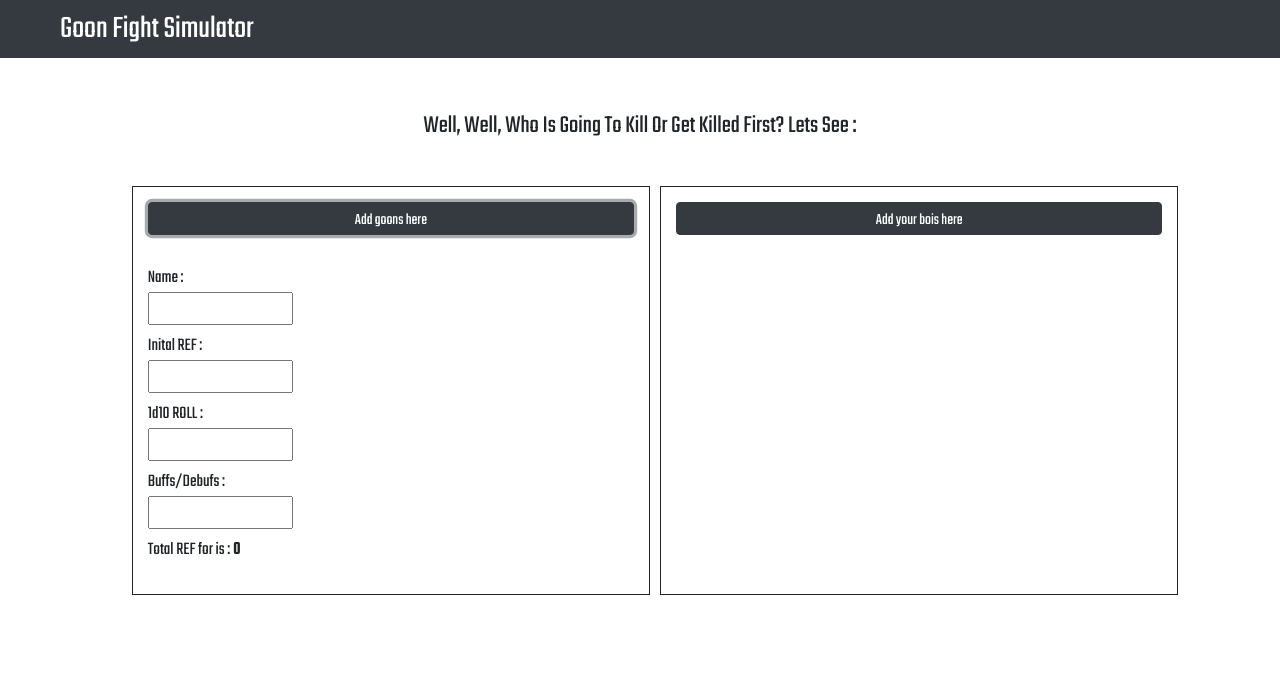
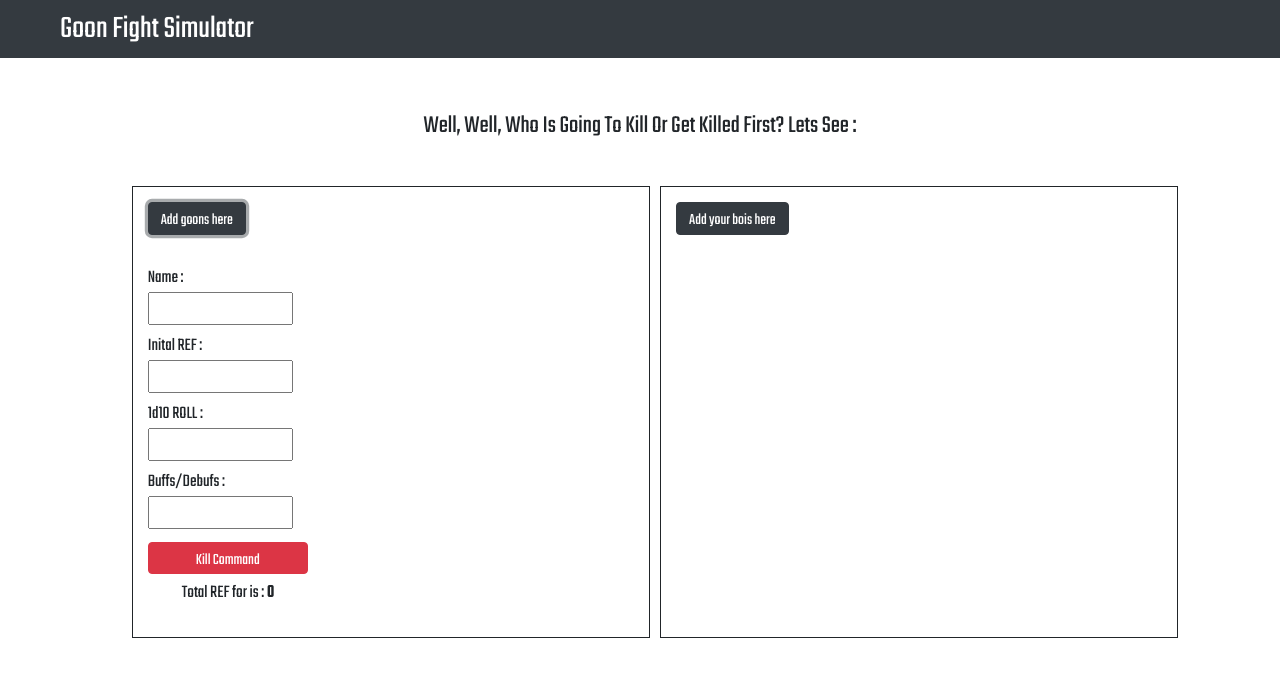
Before and after one commit to vivalafit/goon-fight-simulator, an Angular app: page / in a window 1280 px wide. Both pictures are taken after a click on the button "Add goons here". Shown: the top 676 px of the page. Built offline with nearby package versions, Linux system fonts and the light colour scheme.

Commit message:
Implementation of goon removing from list

```diff
--- a/src/app/app.component.css
+++ b/src/app/app.component.css
@@ -19,7 +19,7 @@ button.btn.btn-dark {
   margin-left: 15px;
   margin-right: 15px;
   padding-bottom: 1px;
-  width: -webkit-fill-available;
+  width: stretch;
 }
 
 .header-summary {
--- a/src/app/app.component.html
+++ b/src/app/app.component.html
@@ -13,13 +13,23 @@
       <div class="goons-container">
         <button type="button" class="btn btn-dark" (click)="addGoon()">Add goons here</button>
         <div class="goons">
-              <app-goon-component *ngFor="let goon of goons; let i = index" [goon]="goon" [goonIndex]="i" (exportGoon)="getExportedGoon($event)"></app-goon-component>
+              <app-goon-component *ngFor="let goon of goons; let i = index"
+              [goon]="goon"
+              [goonIndex]="i"
+              (exportGoon)="getExportedGoon($event)"
+              (killGoon)="removeGoonFromList($event,true)"
+              ></app-goon-component>
         </div>
       </div>
       <div class="my-boys-container">
         <button type="button" class="btn btn-dark" (click)="addBois()">Add your bois here</button>
         <div class="bois">
-              <app-goon-component *ngFor="let boi of yourBoys; let i = index" [goon]="boi" [goonIndex]="i" (exportGoon)="getExportedBoi($event)"></app-goon-component>
+              <app-goon-component *ngFor="let boi of yourBoys; let i = index"
+              [goon]="boi"
+              [goonIndex]="i"
+              (exportGoon)="getExportedBoi($event)"
+              (killGoon)="removeGoonFromList($event,false)"
+              ></app-goon-component>
         </div>
       </div>
     </div>
--- a/src/app/app.component.ts
+++ b/src/app/app.component.ts
@@ -36,4 +36,19 @@ export class AppComponent {
     console.log('Sorted Array is : ',this.allGuys);
   }
 
+  removeGoonFromList(goonToErase : Goon,isGoon : Boolean){
+    if(isGoon){
+      this.goons = this.goons.filter(function( goon ) {
+      return goon.name !== goonToErase.name;
+      });
+    } else {
+      this.yourBoys = this.yourBoys.filter(function( goon ) {
+      return goon.name !== goonToErase.name;
+      });
+    }
+    this.allGuys = this.allGuys.filter(function( goon ) {
+    return goon.name !== goonToErase.name;
+    });
+  }
+
 }
--- a/src/app/goon-component/goon-component.component.css
+++ b/src/app/goon-component/goon-component.component.css
@@ -4,3 +4,13 @@
     margin-left: 15px;
     margin-bottom: 30px;
 }
+button.btn.btn-danger {
+    width: 89%;
+    padding-bottom: 0;
+    margin-bottom: 6px;
+    margin-top: 5px;
+}
+.ref-summary {
+    text-align: center;
+    width: 89%;
+}
--- a/src/app/goon-component/goon-component.component.html
+++ b/src/app/goon-component/goon-component.component.html
@@ -24,8 +24,9 @@
         <input type="text" (keyup)="countTotalInitiative()" [formControl]="AdditionalREF">
       </label>
     </div>
+    <button type="button" class="btn btn-danger" (click)="removeGoon()">Kill Command</button>
   </div>
-
-
-  Total REF for {{name.value}} is : <b>{{ totalREFval }}</b>
+  <div class="ref-summary">
+      Total REF for {{name.value}} is : <b>{{ totalREFval }}</b>
+  </div>
 </div>
--- a/src/app/goon-component/goon-component.component.ts
+++ b/src/app/goon-component/goon-component.component.ts
@@ -17,7 +17,7 @@ export class GoonComponentComponent implements OnInit {
   AdditionalREF = new FormControl('');
   totalREFval : number = 0;
   @Output() exportGoon = new EventEmitter<Goon>();
-
+  @Output() killGoon = new EventEmitter<Goon>();
 
   constructor() { }
 
@@ -42,5 +42,9 @@ export class GoonComponentComponent implements OnInit {
     this.exportGoon.emit(this.goon);
   }
 
+  removeGoon(){
+    this.killGoon.emit(this.goon);
+  }
+
 
 }
```
